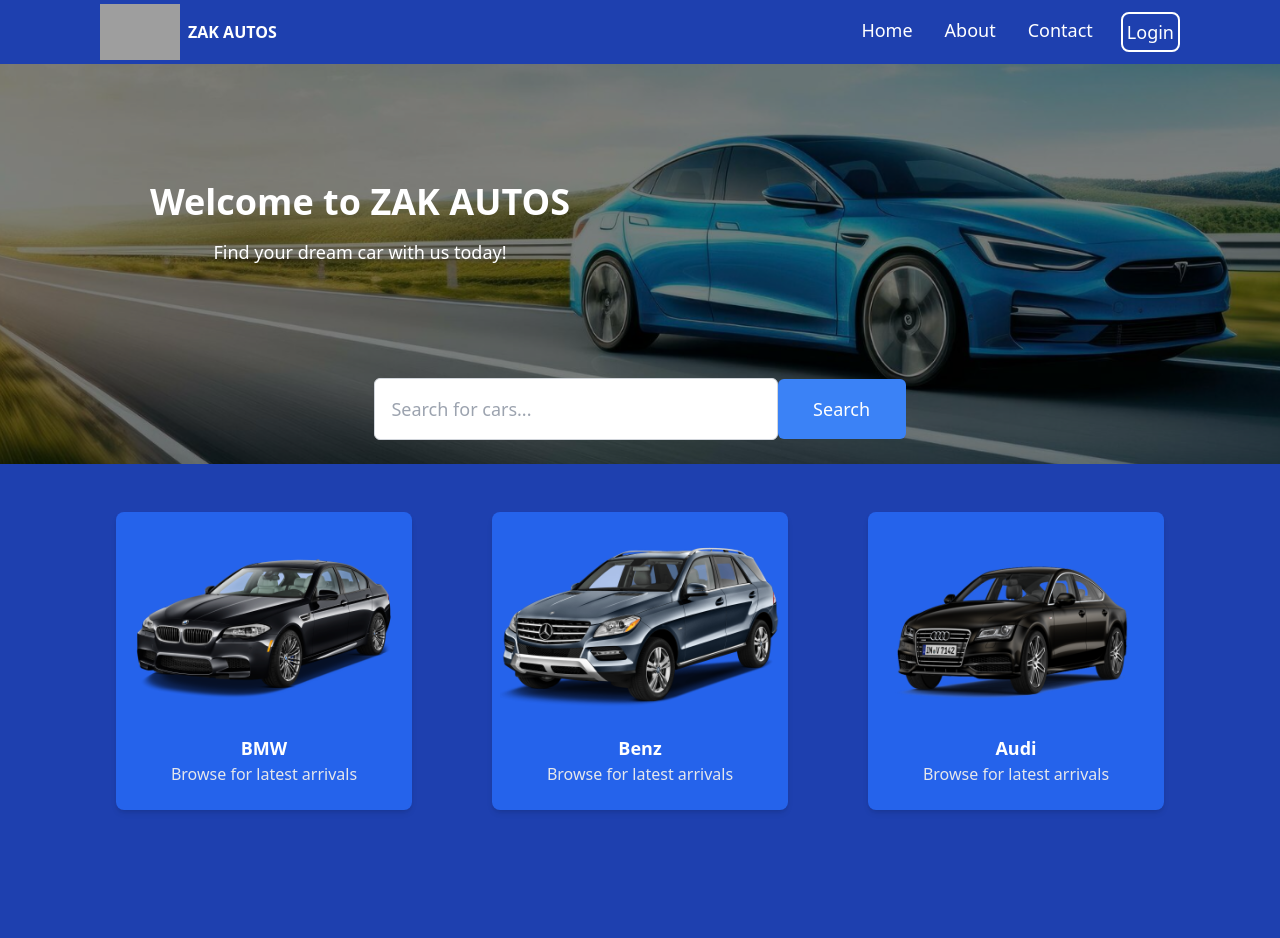
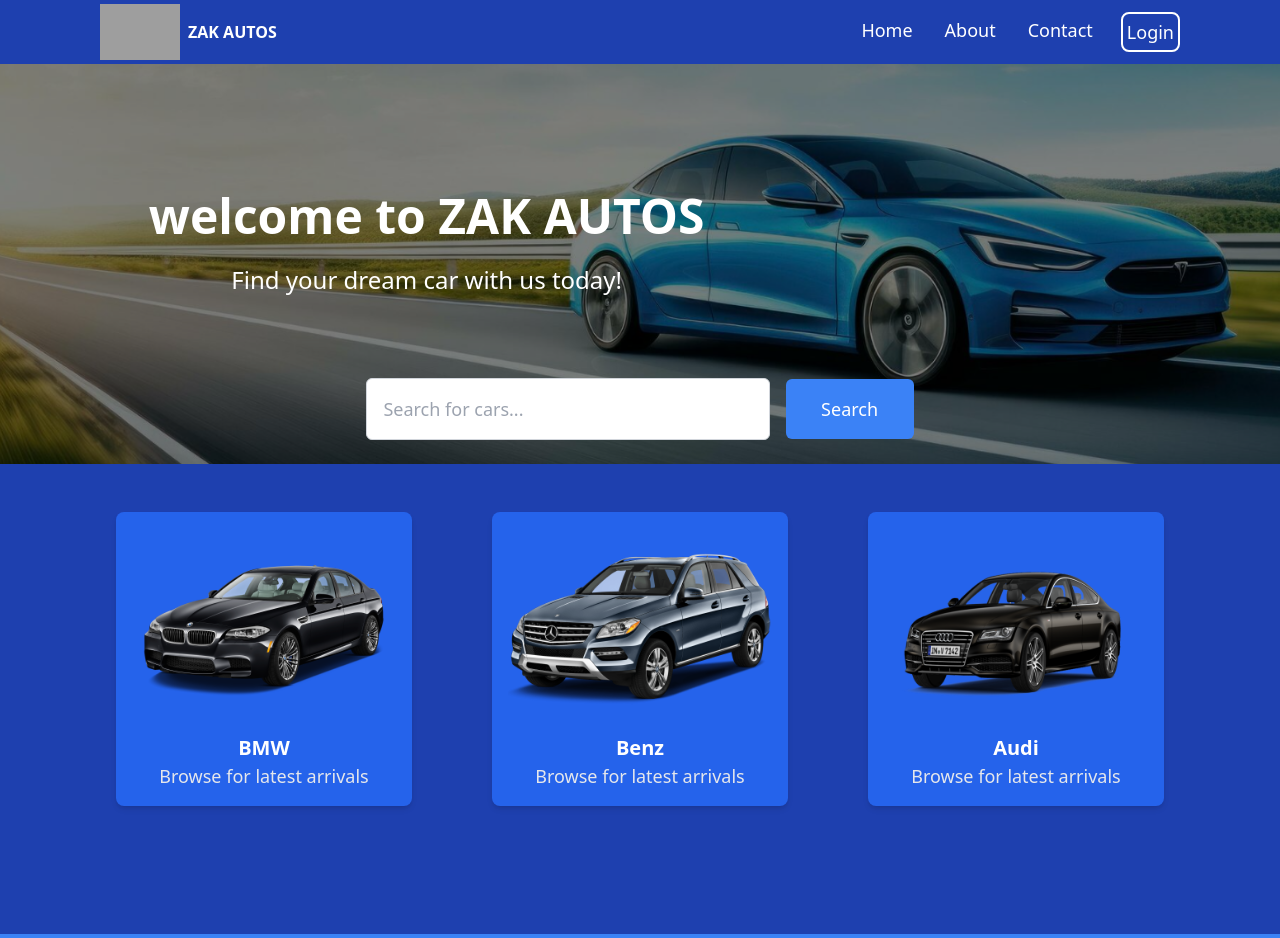
Before and after one commit to Safdari10/Zak-Autos, a React (Vite) app: page / in a window 1280 px wide. Built offline with nearby package versions, Linux system fonts and the light colour scheme; grey boxes are pictures that could not be loaded; the HTML template or start-up script is replaced by a standard one.

Commit message:
adjusted top margin for overlay text for larger and taller screens. also increase text size for gallery items on medium screens. stopped overlay text in hero section from wrapping on medium screen sizes.

```diff
--- a/src/components/Hero.tsx
+++ b/src/components/Hero.tsx
@@ -4,31 +4,58 @@
   return (
     <div
       className="relative flex flex-col h-[35vh] md:h-[100%] lg:h-[50vh] overflow-hidden bg-cover bg-center"
-      style={{ backgroundImage: `url(${hero})` }}>
+      style={{ backgroundImage: `url(${hero})` }}
+    >
       {/* Full-Section Overlay */}
       <div className="absolute inset-0 bg-black bg-opacity-50 z-10" />
 
       {/* Overlay for Text */}
-      <div className="relative flex flex-col justify-center items-center p-6 text-white z-20 w-full md:w-1/2 md:p-20  md:ml-10 lg:mt-[3%]">
-        <h1 className="text-2xl font-bold text-center mb-4 sm:text-3xl md:text-4xl taller:text-6xl">
-          Welcome to{" "}
-          <span className="text-white shadow-gray-100 text-nowrap">
-            ZAK AUTOS
-          </span>
+      <div
+        className="relative flex flex-col justify-center items-center text-white z-20 p-6
+                    sm:p-8 sm:mb-4
+                    md:w-2/3 md:p-16 md:text-center md:mt-8 md:mb-16
+                    lg:w-2/3 lg:mt-16 lg:ml-0 lg:mb-6
+                    taller:mt-60 taller:p-20"
+      >
+        <h1
+          className="text-2xl font-bold mb-4
+                     sm:text-3xl
+                     md:text-4xl
+                     lg:text-5xl
+                     taller:text-8xl
+                     whitespace-nowrap"
+        >
+          welcome to ZAK AUTOS
         </h1>
-        <p className="text-sm text-center mb-4 sm:text-md md:text-lg taller:text-4xl">
+        <p
+          className="text-sm mb-4
+                     sm:text-md
+                     md:text-2xl md:mt-2
+                     taller:text-6xl taller:mb-8"
+        >
           Find your dream car with us today!
         </p>
       </div>
 
       {/* Search Box */}
-      <div className="absolute bottom-6 left-1/2 transform -translate-x-1/2 z-20 w-full max-w-xs flex flex-col items-center justify-center space-y-2 md:max-w-xl md:flex-row md:space-y-0 taller:max-w-[1200px] taller:p-10">
+      <div
+        className="absolute bottom-6 left-1/2 transform -translate-x-1/2 z-20 w-full max-w-xs
+                    flex flex-col items-center justify-center space-y-2
+                    md:max-w-xl md:flex-row md:space-y-0 md:space-x-4
+                    taller:max-w-[1200px] taller:p-10"
+      >
         <input
           type="text"
           placeholder="Search for cars..."
-          className="border border-gray-300 rounded-md w-full py-4 px-4 text-lg focus:outline-none focus:ring-2 focus:ring-blue-500 md:w-[70%] taller:h-28 taller:text-4xl taller:w-[1000px]"
+          className="border border-gray-300 rounded-md w-full py-4 px-4 text-lg focus:outline-none focus:ring-2 focus:ring-blue-500
+                     md:w-[70%]
+                     taller:h-28 taller:text-4xl taller:w-[1000px]"
         />
-        <button className="bg-blue-500 text-white rounded-md w-full py-4 px-6 text-lg hover:bg-blue-600 md:w-32 md:px-8 taller:text-4xl taller:w-[200px] taller:h-28">
+        <button
+          className="bg-blue-500 text-white rounded-md w-full py-4 px-6 text-lg hover:bg-blue-600
+                     md:w-32 md:px-8
+                     taller:text-4xl taller:w-[200px] taller:h-28"
+        >
           Search
         </button>
       </div>
--- a/src/components/VehicleGallery.tsx
+++ b/src/components/VehicleGallery.tsx
@@ -8,81 +8,94 @@
       className="flex justify-center items-center gap-4 bg-blue-800 p-4 flex-wrap
                   sm:gap-6 sm:p-6
                   md:gap-6 md:p-12
-                    lg:gap-20">
+                  lg:gap-20"
+    >
       {/* Gallery item for BMW */}
       <div
-        className="flex flex-col justify-center items-center w-full p-2 bg-blue-600 rounded-lg shadow-md cursor-pointer transition-transform transform hover:scale-105
+        className="flex flex-col justify-center items-center w-full p-4 bg-blue-600 rounded-lg shadow-md cursor-pointer transition-transform transform hover:scale-105
                     sm:w-1/2
                     md:w-1/3
-                      lg:w-1/4">
+                    lg:w-1/4
+                    taller:pb-16"
+      >
         <img
           src={bmw}
           alt="BMW"
           className="w-full h-[70%] object-cover rounded
                      sm:h-[55%]
                      md:h-[70%]
-                     lg:h-[80%]"
+                     lg:h-[80%] mb-2"
         />
         <p
-          className="mt-1 text-lg font-semibold text-white
-                     taller:text-4xl">
+          className="text-lg font-semibold text-white md:text-xl
+                     taller:text-5xl taller:mb-4"
+        >
           BMW
         </p>
         <p
-          className="text-gray-200 text-base pb-4
-                     taller:text-4xl">
+          className="text-gray-200 text-base md:text-lg
+                     taller:text-5xl"
+        >
           Browse for latest arrivals
         </p>
       </div>
 
       {/* Gallery item for Benz */}
       <div
-        className="flex flex-col justify-center items-center w-full p-2 bg-blue-600 rounded-lg shadow-md cursor-pointer transition-transform transform hover:scale-105
+        className="flex flex-col justify-center items-center w-full p-4 bg-blue-600 rounded-lg shadow-md cursor-pointer transition-transform transform hover:scale-105
                     sm:w-1/2
                     md:w-1/3
-                      lg:w-1/4">
+                    lg:w-1/4
+                    taller:pb-16"
+      >
         <img
           src={benz}
           alt="Benz"
           className="w-full h-[70%] object-cover rounded
                      sm:h-[55%]
                      md:h-[70%]
-                     lg:h-[80%]"
+                     lg:h-[80%] mb-2"
         />
         <p
-          className="mt-1 text-lg font-semibold text-white
-                     taller:text-4xl">
+          className="text-lg font-semibold text-white md:text-xl
+                     taller:text-5xl taller:mb-4"
+        >
           Benz
         </p>
         <p
-          className="text-gray-200 text-base pb-4
-                     taller:text-4xl">
+          className="text-gray-200 text-base md:text-lg
+                     taller:text-5xl"
+        >
           Browse for latest arrivals
         </p>
       </div>
 
       {/* Gallery item for Audi */}
       <div
-        className="flex flex-col justify-center items-center w-full p-2 bg-blue-600 rounded-lg shadow-md cursor-pointer transition-transform transform hover:scale-105
+        className="flex flex-col justify-center items-center w-full p-4 bg-blue-600 rounded-lg shadow-md cursor-pointer transition-transform transform hover:scale-105
                     sm:w-1/2
                     md:w-1/3
-                      lg:w-1/4">
+                    lg:w-1/4
+                    taller:pb-16"
+      >
         <img
           src={audi}
           alt="Audi"
           className="w-full h-[70%] object-cover rounded
                      sm:h-[55%]
                      md:h-[70%]
-                     lg:h-[80%]"
+                     lg:h-[80%] mb-2"
         />
         <p
-          className="mt-1 text-lg font-semibold text-white
-                     taller:text-4xl">
+          className="text-lg font-semibold text-white md:text-xl
+                     taller:text-5xl taller:mb-4"
+        >
           Audi
         </p>
         <p
-          className="text-gray-200 text-base pb-4
-                     taller:text-4xl">
+          className="text-gray-200 text-base md:text-lg
+                     taller:text-5xl"
+        >
           Browse for latest arrivals
         </p>
       </div>
--- a/src/styles/output.css
+++ b/src/styles/output.css
@@ -586,16 +586,12 @@
   margin-bottom: 1rem;
 }
 
-.mt-2 {
-  margin-top: 0.5rem;
-}
-
 .mt-1 {
   margin-top: 0.25rem;
 }
 
-.mb-1 {
-  margin-bottom: 0.25rem;
+.mb-2 {
+  margin-bottom: 0.5rem;
 }
 
 .flex {
@@ -626,29 +622,21 @@
   height: 70%;
 }
 
-.h-\[35\%\] {
-  height: 35%;
-}
-
 .w-20 {
   width: 5rem;
-}
-
-.w-28 {
-  width: 7rem;
 }
 
 .w-6 {
   width: 1.5rem;
 }
 
-.w-full {
-  width: 100%;
-}
-
 .w-fit {
   width: -moz-fit-content;
   width: fit-content;
+}
+
+.w-full {
+  width: 100%;
 }
 
 .max-w-xs {
@@ -710,6 +698,10 @@
   overflow: hidden;
 }
 
+.whitespace-nowrap {
+  white-space: nowrap;
+}
+
 .text-nowrap {
   text-wrap: nowrap;
 }
@@ -732,10 +724,6 @@
 
 .border-2 {
   border-width: 2px;
-}
-
-.border-solid {
-  border-style: solid;
 }
 
 .border-gray-300 {
@@ -821,16 +809,8 @@
   padding-bottom: 1rem;
 }
 
-.pb-2 {
-  padding-bottom: 0.5rem;
-}
-
 .pb-4 {
   padding-bottom: 1rem;
-}
-
-.pb-1 {
-  padding-bottom: 0.25rem;
 }
 
 .text-center {
@@ -855,11 +835,6 @@
 .text-sm {
   font-size: 0.875rem;
   line-height: 1.25rem;
-}
-
-.text-xl {
-  font-size: 1.25rem;
-  line-height: 1.75rem;
 }
 
 .font-bold {
@@ -940,8 +915,8 @@
 }
 
 @media (min-width: 640px) {
-  .sm\:h-\[60\%\] {
-    height: 60%;
+  .sm\:mb-4 {
+    margin-bottom: 1rem;
   }
 
   .sm\:h-\[55\%\] {
@@ -960,6 +935,10 @@
     padding: 1.5rem;
   }
 
+  .sm\:p-8 {
+    padding: 2rem;
+  }
+
   .sm\:text-3xl {
     font-size: 1.875rem;
     line-height: 2.25rem;
@@ -975,18 +954,6 @@
     margin-left: 2.5rem;
   }
 
-  .md\:ml-24 {
-    margin-left: 6rem;
-  }
-
-  .md\:mr-24 {
-    margin-right: 6rem;
-  }
-
-  .md\:mt-20 {
-    margin-top: 5rem;
-  }
-
   .md\:ml-16 {
     margin-left: 4rem;
   }
@@ -995,12 +962,32 @@
     margin-right: 4rem;
   }
 
-  .md\:mt-\[2\%\] {
-    margin-top: 2%;
+  .md\:mb-2 {
+    margin-bottom: 0.5rem;
   }
 
-  .md\:mt-\[1\%\] {
-    margin-top: 1%;
+  .md\:mb-5 {
+    margin-bottom: 1.25rem;
+  }
+
+  .md\:ml-8 {
+    margin-left: 2rem;
+  }
+
+  .md\:mb-6 {
+    margin-bottom: 1.5rem;
+  }
+
+  .md\:mt-2 {
+    margin-top: 0.5rem;
+  }
+
+  .md\:mt-8 {
+    margin-top: 2rem;
+  }
+
+  .md\:mb-16 {
+    margin-bottom: 4rem;
   }
 
   .md\:flex {
@@ -1011,32 +998,16 @@
     display: none;
   }
 
-  .md\:h-\[50vh\] {
-    height: 50vh;
-  }
-
-  .md\:h-\[80\%\] {
-    height: 80%;
+  .md\:h-\[100\%\] {
+    height: 100%;
   }
 
   .md\:h-\[70\%\] {
     height: 70%;
   }
 
-  .md\:h-\[40vh\] {
-    height: 40vh;
-  }
-
-  .md\:h-\[50\%\] {
-    height: 50%;
-  }
-
-  .md\:h-\[45vh\] {
-    height: 45vh;
-  }
-
-  .md\:h-\[100\%\] {
-    height: 100%;
+  .md\:h-\[50vh\] {
+    height: 50vh;
   }
 
   .md\:w-1\/2 {
@@ -1055,8 +1026,8 @@
     width: 70%;
   }
 
-  .md\:max-w-lg {
-    max-width: 32rem;
+  .md\:w-2\/3 {
+    width: 66.666667%;
   }
 
   .md\:max-w-xl {
@@ -1077,6 +1048,12 @@
     margin-bottom: calc(0px * var(--tw-space-y-reverse));
   }
 
+  .md\:space-x-4 > :not([hidden]) ~ :not([hidden]) {
+    --tw-space-x-reverse: 0;
+    margin-right: calc(1rem * var(--tw-space-x-reverse));
+    margin-left: calc(1rem * calc(1 - var(--tw-space-x-reverse)));
+  }
+
   .md\:p-12 {
     padding: 3rem;
   }
@@ -1085,17 +1062,21 @@
     padding: 5rem;
   }
 
-  .md\:p-\[1\%\] {
-    padding: 1%;
+  .md\:p-16 {
+    padding: 4rem;
   }
 
-  .md\:p-16 {
-    padding: 4rem;
+  .md\:p-2 {
+    padding: 0.5rem;
   }
 
   .md\:px-8 {
     padding-left: 2rem;
     padding-right: 2rem;
+  }
+
+  .md\:text-center {
+    text-align: center;
   }
 
   .md\:text-4xl {
@@ -1106,6 +1087,16 @@
   .md\:text-lg {
     font-size: 1.125rem;
     line-height: 1.75rem;
+  }
+
+  .md\:text-xl {
+    font-size: 1.25rem;
+    line-height: 1.75rem;
+  }
+
+  .md\:text-2xl {
+    font-size: 1.5rem;
+    line-height: 2rem;
   }
 }
 
@@ -1118,59 +1109,69 @@
     margin-right: 6rem;
   }
 
+  .lg\:mt-\[3\%\] {
+    margin-top: 3%;
+  }
+
+  .lg\:mt-\[4\%\] {
+    margin-top: 4%;
+  }
+
+  .lg\:mb-6 {
+    margin-bottom: 1.5rem;
+  }
+
+  .lg\:mt-4 {
+    margin-top: 1rem;
+  }
+
+  .lg\:ml-4 {
+    margin-left: 1rem;
+  }
+
+  .lg\:mt-8 {
+    margin-top: 2rem;
+  }
+
+  .lg\:ml-0 {
+    margin-left: 0px;
+  }
+
   .lg\:mt-16 {
     margin-top: 4rem;
   }
 
-  .lg\:mt-\[3\%\] {
-    margin-top: 3%;
-  }
-
-  .lg\:h-\[90\%\] {
-    height: 90%;
+  .lg\:h-\[50vh\] {
+    height: 50vh;
   }
 
   .lg\:h-\[80\%\] {
     height: 80%;
   }
 
-  .lg\:h-\[70\%\] {
-    height: 70%;
-  }
-
-  .lg\:h-\[100\%\] {
-    height: 100%;
-  }
-
-  .lg\:h-\[50vh\] {
-    height: 50vh;
-  }
-
   .lg\:w-1\/4 {
     width: 25%;
   }
 
-  .lg\:gap-14 {
-    gap: 3.5rem;
+  .lg\:w-2\/3 {
+    width: 66.666667%;
   }
 
   .lg\:gap-20 {
     gap: 5rem;
   }
-}
 
-@media (min-height: 1080px) {
-  .tall\:text-sm {
-    font-size: 0.875rem;
-    line-height: 1.25rem;
+  .lg\:p-20 {
+    padding: 5rem;
+  }
+
+  .lg\:text-5xl {
+    font-size: 3rem;
+    line-height: 1;
   }
 }
 
 @media (min-height: 2080px) {
-  .taller\:mb-1 {
-    margin-bottom: 0.25rem;
-  }
-
   .taller\:mb-2 {
     margin-bottom: 0.5rem;
   }
@@ -1179,85 +1180,77 @@
     margin-top: 0.25rem;
   }
 
-  .taller\:mt-32 {
-    margin-top: 8rem;
+  .taller\:mb-3 {
+    margin-bottom: 0.75rem;
   }
 
-  .taller\:h-40 {
-    height: 10rem;
+  .taller\:mb-4 {
+    margin-bottom: 1rem;
+  }
+
+  .taller\:mb-12 {
+    margin-bottom: 3rem;
+  }
+
+  .taller\:mb-8 {
+    margin-bottom: 2rem;
+  }
+
+  .taller\:ml-2 {
+    margin-left: 0.5rem;
+  }
+
+  .taller\:mt-12 {
+    margin-top: 3rem;
+  }
+
+  .taller\:ml-0 {
+    margin-left: 0px;
+  }
+
+  .taller\:mt-20 {
+    margin-top: 5rem;
+  }
+
+  .taller\:mt-28 {
+    margin-top: 7rem;
+  }
+
+  .taller\:mt-40 {
+    margin-top: 10rem;
+  }
+
+  .taller\:mt-60 {
+    margin-top: 15rem;
+  }
+
+  .taller\:mr-10 {
+    margin-right: 2.5rem;
+  }
+
+  .taller\:h-24 {
+    height: 6rem;
   }
 
   .taller\:h-28 {
     height: 7rem;
   }
 
-  .taller\:h-10 {
-    height: 2.5rem;
+  .taller\:w-32 {
+    width: 8rem;
   }
 
-  .taller\:h-24 {
-    height: 6rem;
-  }
-
-  .taller\:w-40 {
-    width: 10rem;
-  }
-
-  .taller\:w-96 {
-    width: 24rem;
+  .taller\:w-\[1000px\] {
+    width: 1000px;
   }
 
   .taller\:w-\[200px\] {
     width: 200px;
   }
 
-  .taller\:w-\[500px\] {
-    width: 500px;
-  }
-
-  .taller\:w-\[800px\] {
-    width: 800px;
-  }
-
-  .taller\:w-\[1000px\] {
-    width: 1000px;
-  }
-
-  .taller\:w-\[1\2c 200px\] {
-    width: 1,200px;
-  }
-
-  .taller\:w-\[80\%\] {
-    width: 80%;
-  }
-
-  .taller\:w-\[1500px\] {
-    width: 1500px;
-  }
-
-  .taller\:w-\[1200px\] {
-    width: 1200px;
-  }
-
   .taller\:w-fit {
     width: -moz-fit-content;
     width: fit-content;
-  }
-
-  .taller\:w-10 {
-    width: 2.5rem;
-  }
-
-  .taller\:w-28 {
-    width: 7rem;
-  }
-
-  .taller\:w-32 {
-    width: 8rem;
-  }
-
-  .taller\:w-36 {
-    width: 9rem;
   }
 
   .taller\:max-w-\[1200px\] {
@@ -1268,26 +1261,28 @@
     padding: 2.5rem;
   }
 
-  .taller\:p-2 {
-    padding: 0.5rem;
-  }
-
-  .taller\:p-5 {
-    padding: 1.25rem;
-  }
-
   .taller\:p-3 {
     padding: 0.75rem;
   }
 
-  .taller\:text-lg {
-    font-size: 1.125rem;
-    line-height: 1.75rem;
+  .taller\:p-20 {
+    padding: 5rem;
   }
 
-  .taller\:text-3xl {
-    font-size: 1.875rem;
-    line-height: 2.25rem;
+  .taller\:p-16 {
+    padding: 4rem;
+  }
+
+  .taller\:pb-2 {
+    padding-bottom: 0.5rem;
+  }
+
+  .taller\:pb-8 {
+    padding-bottom: 2rem;
+  }
+
+  .taller\:pb-16 {
+    padding-bottom: 4rem;
   }
 
   .taller\:text-4xl {
@@ -1295,13 +1290,23 @@
     line-height: 2.5rem;
   }
 
+  .taller\:text-5xl {
+    font-size: 3rem;
+    line-height: 1;
+  }
+
   .taller\:text-6xl {
     font-size: 3.75rem;
     line-height: 1;
   }
 
-  .taller\:text-5xl {
-    font-size: 3rem;
+  .taller\:text-8xl {
+    font-size: 6rem;
+    line-height: 1;
+  }
+
+  .taller\:text-7xl {
+    font-size: 4.5rem;
     line-height: 1;
   }
 }
```
Lines whose indentation alone changed are shown as unchanged.
